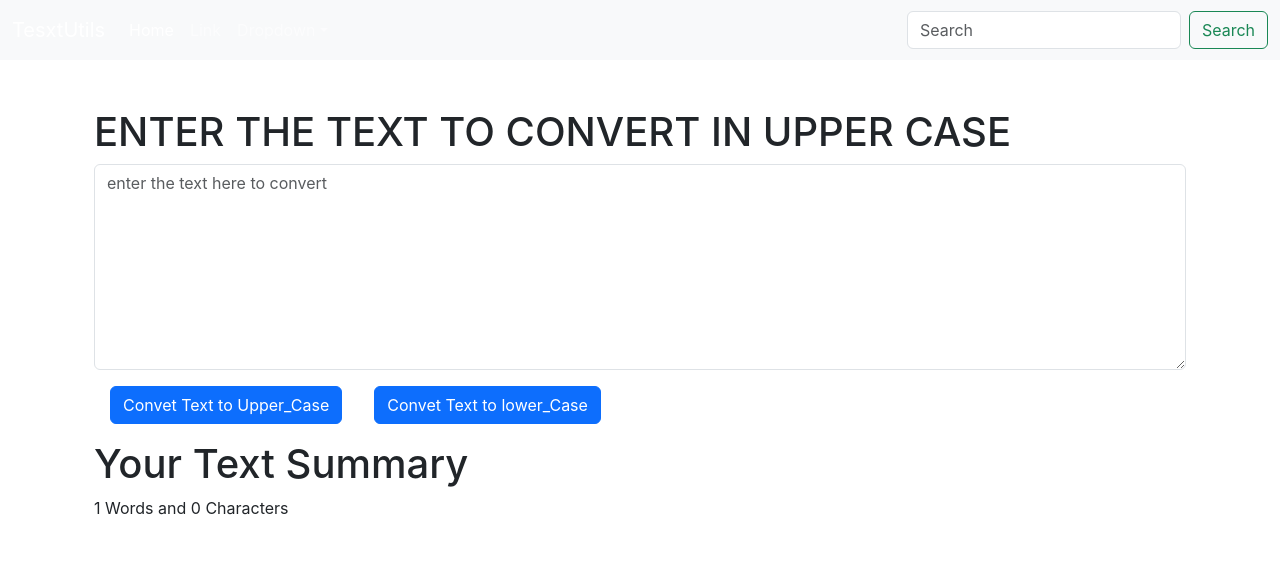
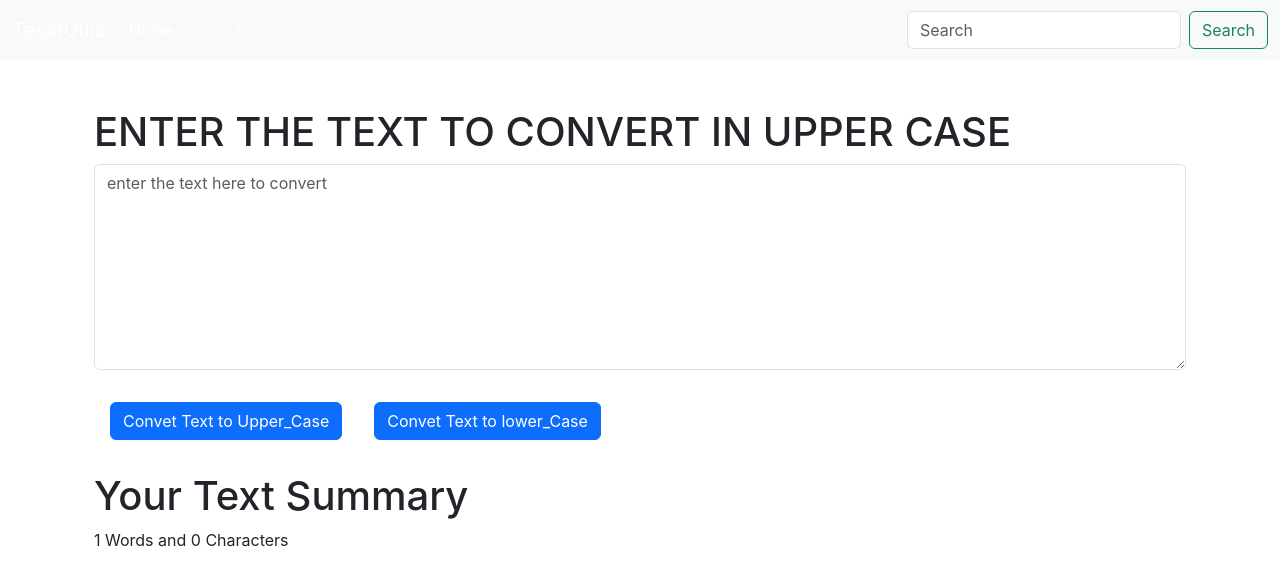
Before and after one commit to abhigit01/TextConverter, a React (Create React App) app: page / in a window 1280 px wide. Shown: the top 584 px of the page. Built offline with nearby package versions, Linux system fonts and the light colour scheme.

Commit message:
margin in button

```diff
--- a/src/COMPONENTS/TextForm.js
+++ b/src/COMPONENTS/TextForm.js
@@ -28,8 +28,8 @@ export default function TextForm(props) {
 
                 </div >
                 <div>
-                <button className="btn btn-primary mx-3" onClick={handleUpClick}> Convet Text to Upper_Case</button>
-                <button className="btn btn-primary mx-3" onClick={handleLowClick}> Convet Text to lower_Case</button>
+                <button className="btn btn-primary mx-3 my-3" onClick={handleUpClick}> Convet Text to Upper_Case</button>
+                <button className="btn btn-primary mx-3 my-3" onClick={handleLowClick}> Convet Text to lower_Case</button>
                 </div>
         </div>
         <div className="container my-3">
```
